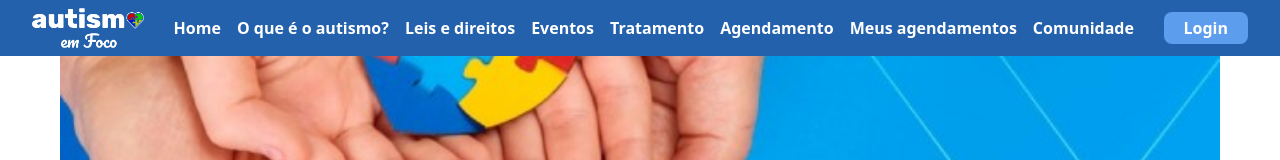
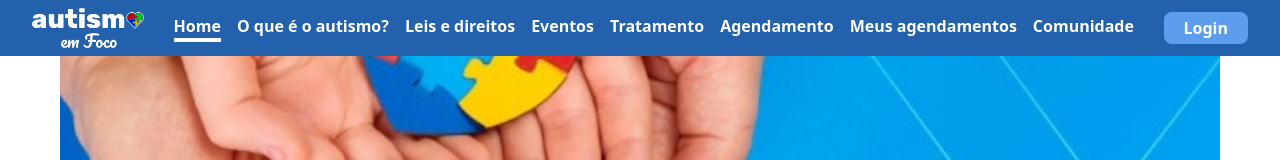
Before and after one commit to PedroHBachiega/autismo-em-foco, a React (Vite) app: page / in a window 1280 px wide. Shown: the top 160 px of the page. Built offline with nearby package versions, Linux system fonts and the light colour scheme; no server answers.

Commit message:
Estilizado os elementos da NavBar

```diff
--- a/src/components/Navbar.jsx
+++ b/src/components/Navbar.jsx
@@ -1,5 +1,5 @@
 import React from 'react';
-import { Link } from 'react-router-dom';
+import { Link, useLocation } from 'react-router-dom';
 import { useAuthentication } from '../hooks/useAuthentication';
 import { useAuthValue } from '../context/AuthContext'; // ⬅️ Pega o userProfile aqui
 import logotipoImage from '../assets/logotipo.png';
@@ -10,6 +10,10 @@ const Navbar = () => {
   const { userProfile } = useAuthValue(); // ⬅️ userType está aqui
 
   const isAdmin = userProfile?.userType === 'admin';
+  const location = useLocation();
+
+  const linkUnderline = (path) =>
+    `${location.pathname === path ? 'border-b-4 border-white' : ''}`;
 
   const DesktopNavbar = () => (
     <nav className="flex items-center justify-between bg-[#2361ad] px-8 py-2 h-14">
@@ -28,14 +32,14 @@ const Navbar = () => {
           </>
         ) : (
           <>
-            <Link to="/" className="text-white font-bold text-base hover:text-blue-200 transition-colors">Home</Link>
-            <Link to="/sobreautismo" className="text-white font-bold text-base hover:text-blue-200 transition-colors">O que é o autismo?</Link>
-            <Link to="/leisedireitos" className="text-white font-bold text-base hover:text-blue-200 transition-colors">Leis e direitos</Link>
-            <Link to="/eventos" className="text-white font-bold text-base hover:text-blue-200 transition-colors">Eventos</Link>
-            <Link to="/tratamentos" className="text-white font-bold text-base hover:text-blue-200 transition-colors">Tratamento</Link>
-            <Link to="/agendamento" className="text-white font-bold text-base hover:text-blue-200 transition-colors">Agendamento</Link>
-            <Link to="/meus-agendamentos" className="text-white font-bold text-base hover:text-blue-200 transition-colors">Meus agendamentos</Link>
-            <Link to="/comunidade" className="text-white font-bold text-base hover:text-blue-200 transition-colors">Comunidade</Link>
+            <Link to="/" className={`text-white font-bold text-base hover:text-blue-200 transition-colors ${linkUnderline('/')}`}>Home</Link>
+            <Link to="/sobreautismo" className={`text-white font-bold text-base hover:text-blue-200 transition-colors ${linkUnderline('/sobreautismo')}`}>O que é o autismo?</Link>
+            <Link to="/leisedireitos" className={`text-white font-bold text-base hover:text-blue-200 transition-colors ${linkUnderline('/leisedireitos')}`}>Leis e direitos</Link>
+            <Link to="/eventos" className={`text-white font-bold text-base hover:text-blue-200 transition-colors ${linkUnderline('/eventos')}`}>Eventos</Link>
+            <Link to="/tratamentos" className={`text-white font-bold text-base hover:text-blue-200 transition-colors ${linkUnderline('/tratamentos')}`}>Tratamento</Link>
+            <Link to="/agendamento" className={`text-white font-bold text-base hover:text-blue-200 transition-colors ${linkUnderline('/agendamento')}`}>Agendamento</Link>
+            <Link to="/meus-agendamentos" className={`text-white font-bold text-base hover:text-blue-200 transition-colors ${linkUnderline('/meus-agendamentos')}`}>Meus agendamentos</Link>
+            <Link to="/comunidade" className={`text-white font-bold text-base hover:text-blue-200 transition-colors ${linkUnderline('/comunidade')}`}>Comunidade</Link>
           </>
         )}
       </div>
```
Also changed, not shown: 1 other file (tests, documents, lock files or other folders).
